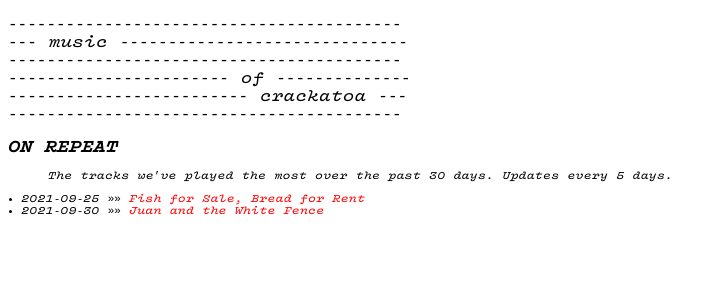
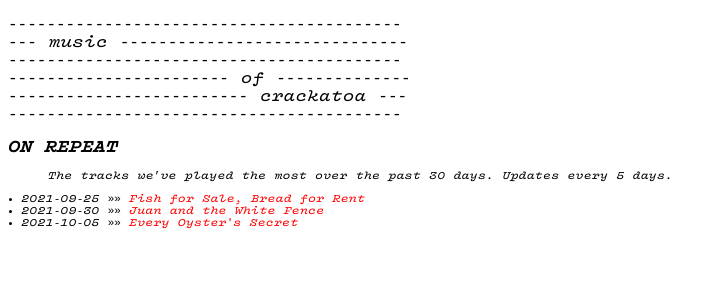
Before and after one commit to noahgorstein/music-of-crackatoa, a Jekyll site: the page built from index.md, in a window 1280 px wide. Shown: the top 300 px of the page, without its empty margins (0-725 px from the left). Built offline with Jekyll 4.4.1, drawn with Linux system fonts in a browser that asks for light colours.

Commit message:
Every Oyster's Secret

```diff
--- a/_data/on_repeat.yml
+++ b/_data/on_repeat.yml
@@ -5,3 +5,7 @@
 - playlist_name: Juan and the White Fence
   creation_date: 2021-09-30
   playlist_uri: https://open.spotify.com/playlist/5P4c8OV452r8QtTWi9f56X?si=516b8d67910b4e2b
+
+- playlist_name: Every Oyster's Secret
+  creation_date: 2021-10-05
+  playlist_uri: https://open.spotify.com/playlist/6Hg2VHsBM2pFlKAb9499RN?si=e6427589d5034e14
```
